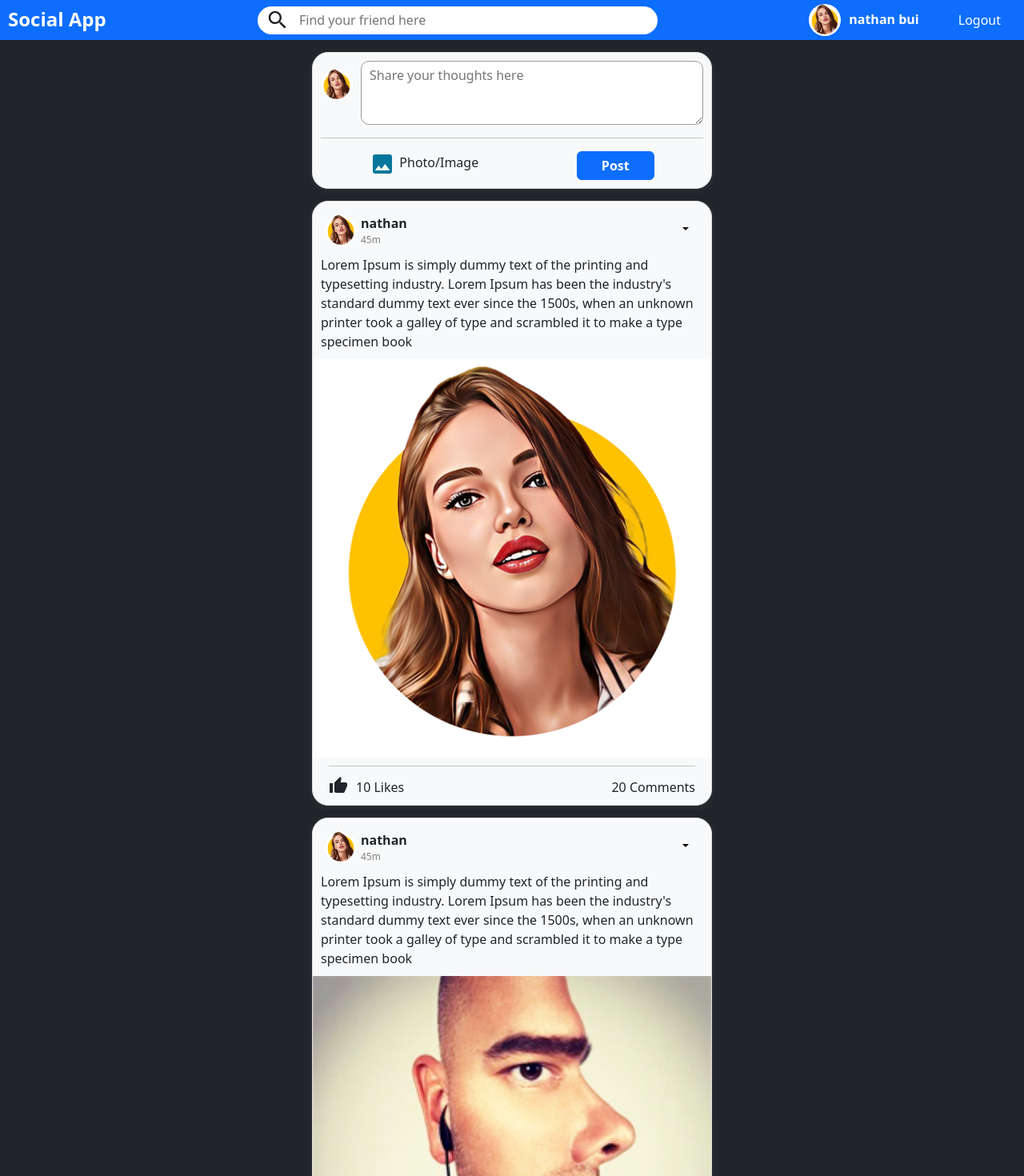
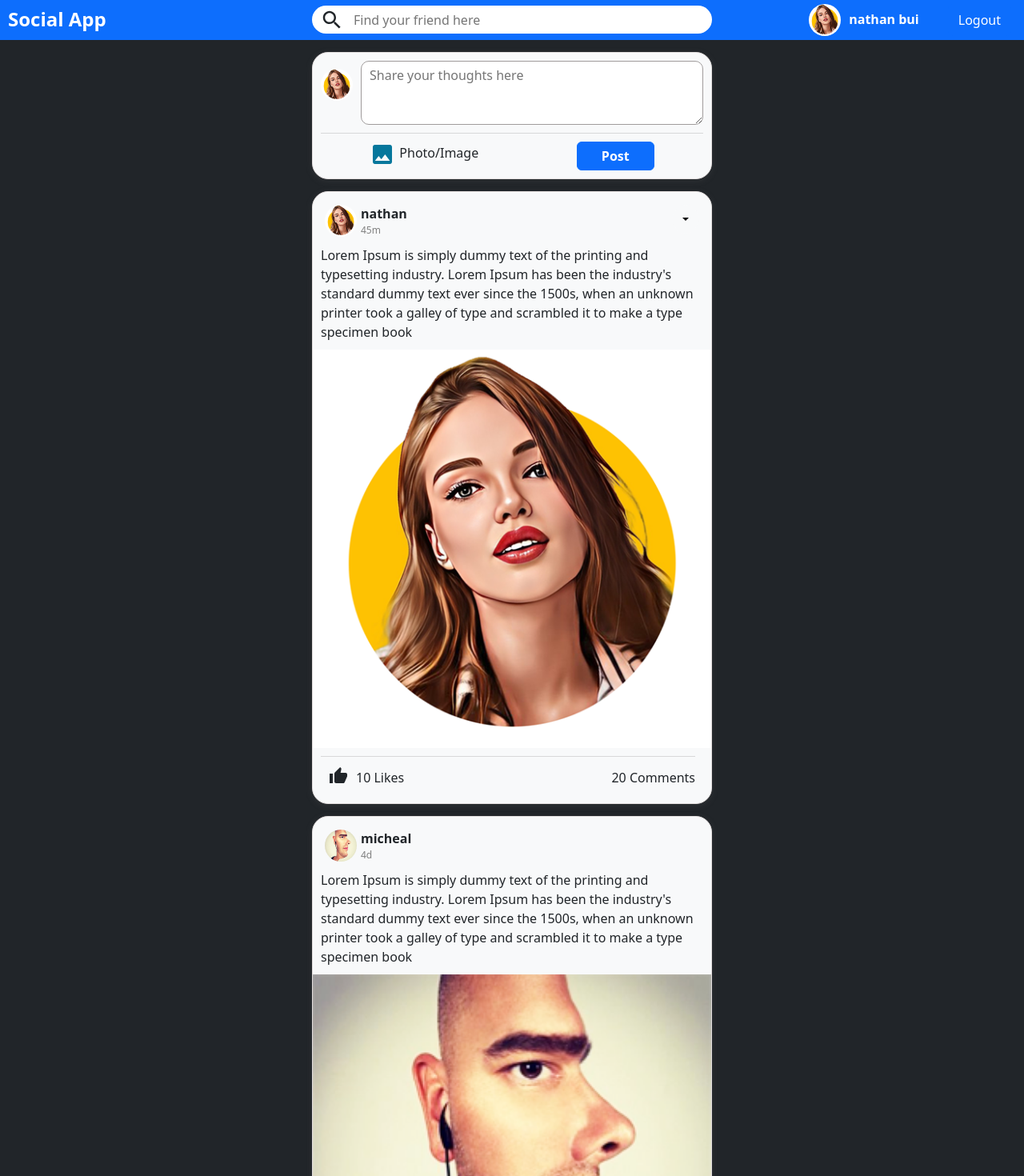
Before and after one commit to NathanBuiPDX/CS465-Final-Project, a React (Create React App) app in the folder frontend/: page / in a window 1280 px wide. Shown: the top 1470 px of the page at 80% size. Built offline with nearby package versions, Linux system fonts and the light colour scheme.

Commit message:
Finished search bar

```diff
--- a/frontend/src/App.css
+++ b/frontend/src/App.css
@@ -1,3 +1,7 @@
 .app .feedPage{
     width: 100%;
 }
+hr {
+    position: relative;
+    z-index: 0;
+}
--- a/frontend/src/components/Badge.jsx
+++ b/frontend/src/components/Badge.jsx
@@ -4,33 +4,10 @@ import { msToDuration } from '../utilities/Helpers';
 import './Badge.css';
 import {InfoContext} from './InfoProvider';
 
-const Bagde = (props) => {
+const Bagde = ({post}) => {
     const context = useContext(InfoContext);
+    const user = context.users.find(user => user.id === post.user_id);
     const [postDuration, setPostDuration] = useState('');
-
-    //MOCK USER DATA
-    // {
-    //     id: "1",
-    //     name: "nathan",
-    //     full_name: "nathan bui",
-    //     icon_url: "/assets/1.png",
-    //     gender: "male",
-    //     dob: "22/03/2000",
-    //     about: "love doing stuff"
-    // }
-    const user = context.users[0];
-    //POST
-    const post = {
-        id: "1",
-        user_id: "1",
-        post_time: '2022-11-09T06:20:11.514Z',
-        image_url: '/assets/1.png',
-        caption: "Lorem Ipsum is simply dummy text of the printing and typesetting industry. \
-        Lorem Ipsum has been the industry's standard dummy text ever since the 1500s, when an \
-        unknown printer took a galley of type and scrambled it to make a type specimen book",
-        like_count: 10,
-        comments_count: 20
-    };
 
     useEffect(() => {
         setPostDuration(submitDuration(post.post_time))
--- a/frontend/src/components/NavBar.css
+++ b/frontend/src/components/NavBar.css
@@ -22,6 +22,9 @@
 }
 
 .navBarContainer .navBarCenter {
+    position: fixed;
+    top: 7px;
+    right: calc(50% - 250px);
     height: 35px;
     width: 500px;
     background-color: white;
@@ -44,3 +47,8 @@
 .navBarContainer .searchInput:focus {
     outline: none;
 }
+
+.navBarContainer .widthAdjustment{
+    width:90%;
+    z-index: 1000000;
+}
--- a/frontend/src/components/NavBar.jsx
+++ b/frontend/src/components/NavBar.jsx
@@ -7,17 +7,27 @@ import { InfoContext } from './InfoProvider';
 
 const NavBar = () => {
     const context = useContext(InfoContext);
-    //MOCK DATA
     const user = context.currentUser;
+    const recentlySearch = context.recentlySearch;
+
+    const handleSearchClick = (event, userID) => {
+        event.preventDefault();
+        console.log("userID: ", userID);
+    }
+
     return (
         <div className="navBarContainer bg-primary">
             <div className="navBarLeft">
                 <div className="navBarLogo">Social App</div>
             </div>
             <div className="navBarCenter">
-                <label htmlFor="search"><Search alt="searchIcon" className="searchIcon" />
-                </label>
-                <input type="search" id="search" placeholder='Find your friend here' className='searchInput'/>
+                <label htmlFor="search"><Search alt="searchIcon" className="searchIcon" /></label>
+                <div class="dropdown widthAdjustment">
+                    <input type="text" id="search" placeholder='Find your friend here' className='searchInput' data-bs-toggle="dropdown" aria-expanded="false"/>
+                    <ul class="dropdown-menu mt-2 widthAdjustment bg-light">
+                        {recentlySearch.map(e => <li class="dropdown-item" value={e.id} key={e.id} onClick={(event) => handleSearchClick(event, e.id)}><UserFigure user={e} color={"black"}/></li>)}
+                    </ul>
+                </div>
             </div>
             <div className="navBarRight d-flex">
                 <UserFigure user={user}/>
--- a/frontend/src/components/Post.css
+++ b/frontend/src/components/Post.css
@@ -23,11 +23,15 @@
 
 .post .postBottom {
     padding: 0 10px;
+}
+
+.post .commentLikeCount {
     display: flex;
     flex-direction: row;
-    margin-bottom: 10px;
-    margin-right:10px;
     justify-content:space-between;
+    border-top: 1px solid rgba(181, 180, 180, 0.484);
+    margin: 10px 10px 10px 0;
+    padding: 10px 0;
 }
 
 .post .likeIcon {
--- a/frontend/src/components/Post.jsx
+++ b/frontend/src/components/Post.jsx
@@ -9,13 +9,12 @@ import Comment from './Comment';
 
 const Post = ({post}) => {
     const context = useContext(InfoContext);
-    //MOCK DATA
 
-    console.log("PROPS POST:" , post);
     let [like, setLike] = useState(false);
     let [likeCount, setLikeCount] = useState(post.like_count);
     let [comments, setComments] = useState([]);
     let [viewComment, setViewComment] = useState(false);
+    const currentUser = context.currentUser;
 
     const handleLikeClick = (event) => {
         event.preventDefault();
@@ -38,29 +37,30 @@ const Post = ({post}) => {
     return (
         <div className='post bg-light'>
             <div className="postTop d-flex justify-content-between">
-                <Bagde/>
-                <div class="dropdown">
-                    <button class="btn btn-light dropdown-toggle rounded-circle" type="button" data-bs-toggle="dropdown" aria-expanded="false"/>
-                    <ul class="dropdown-menu">
-                        <li><a class="dropdown-item" onClick={handleUpdatePost}>Update Post</a></li>
-                        <li><a class="dropdown-item" onClick={handleDeletePost}>Delete Post</a></li>
+                <Bagde post={post}/>
+                {post.user_id === currentUser.id && <div class="dropdown">
+                    <button className="btn btn-light dropdown-toggle rounded-circle" type="button" data-bs-toggle="dropdown" aria-expanded="false"/>
+                    <ul className="dropdown-menu">
+                        <li className="dropdown-item" onClick={handleUpdatePost}>Update Post</li>
+                        <li className="dropdown-item" onClick={handleDeletePost}>Delete Post</li>
                     </ul>
-                </div>
+                </div>}
             </div>
             <div className="postMiddle">
                 {post.caption && <div className='postCaption'>{post.caption}</div>}
                 {post.image_url && <img src={post.image_url} className="postPicture" alt={`post ${post.id}`}/>}
             </div>
-            <div style={{padding: "0 10px"}}> <hr style={{margin: "10px"}}/> </div>
             <div className="postBottom">
+                <div className='commentLikeCount'>
                     <div className={`likeArea d-flex ${like ? "liked" :""}`}>
                         <div className="likeIcon" onClick={handleLikeClick}><ThumbUp/> </div>
                         {likeCount > 0 && <div className='pt-1'>{likeCount} Likes</div>}
                     </div>
                     <div>
                         {post.comments_count > 0 && <div className='pt-1 commentCount' onClick={() => setViewComment(prevState => !prevState)}>{post.comments_count} Comments</div>}
+                    </div>
+                </div>
                         {viewComment && <Comment comments={comments}/>}
-                </div>
             </div>
         </div>
     );
--- a/frontend/src/components/PostCreation.css
+++ b/frontend/src/components/PostCreation.css
@@ -38,6 +38,9 @@
 .postCreation .uploadFile {
     display: flex;
     justify-content: space-around;
+    border-top: 1px solid rgba(181, 180, 180, 0.484);
+    margin-top: 10px;
+    padding-top: 10px;
 }
 
 .postCreation .photoSharing {
--- a/frontend/src/components/PostCreation.jsx
+++ b/frontend/src/components/PostCreation.jsx
@@ -28,7 +28,6 @@ const PostCreation = () => {
                 <label htmlFor="caption"><img src={currentUser.icon_url} alt={`${currentUser.icon_url} from PostCreation`} className='userIcon'/></label>
                 <textarea type="text" placeholder='Share your thoughts here' ref={content} id="caption" className='caption'/>
             </div>
-            <hr />
             <div className='uploadFile'>
                 <div>
                     <label htmlFor="file" className="photoSharing">
--- a/frontend/src/components/UserFigure.css
+++ b/frontend/src/components/UserFigure.css
@@ -1,6 +1,5 @@
 .userFigure {
     display:flex;
-    justify-content: center;
     align-items: center;
     margin-right:20px;
     cursor: pointer;
```
Lines whose indentation alone changed are shown as unchanged.
